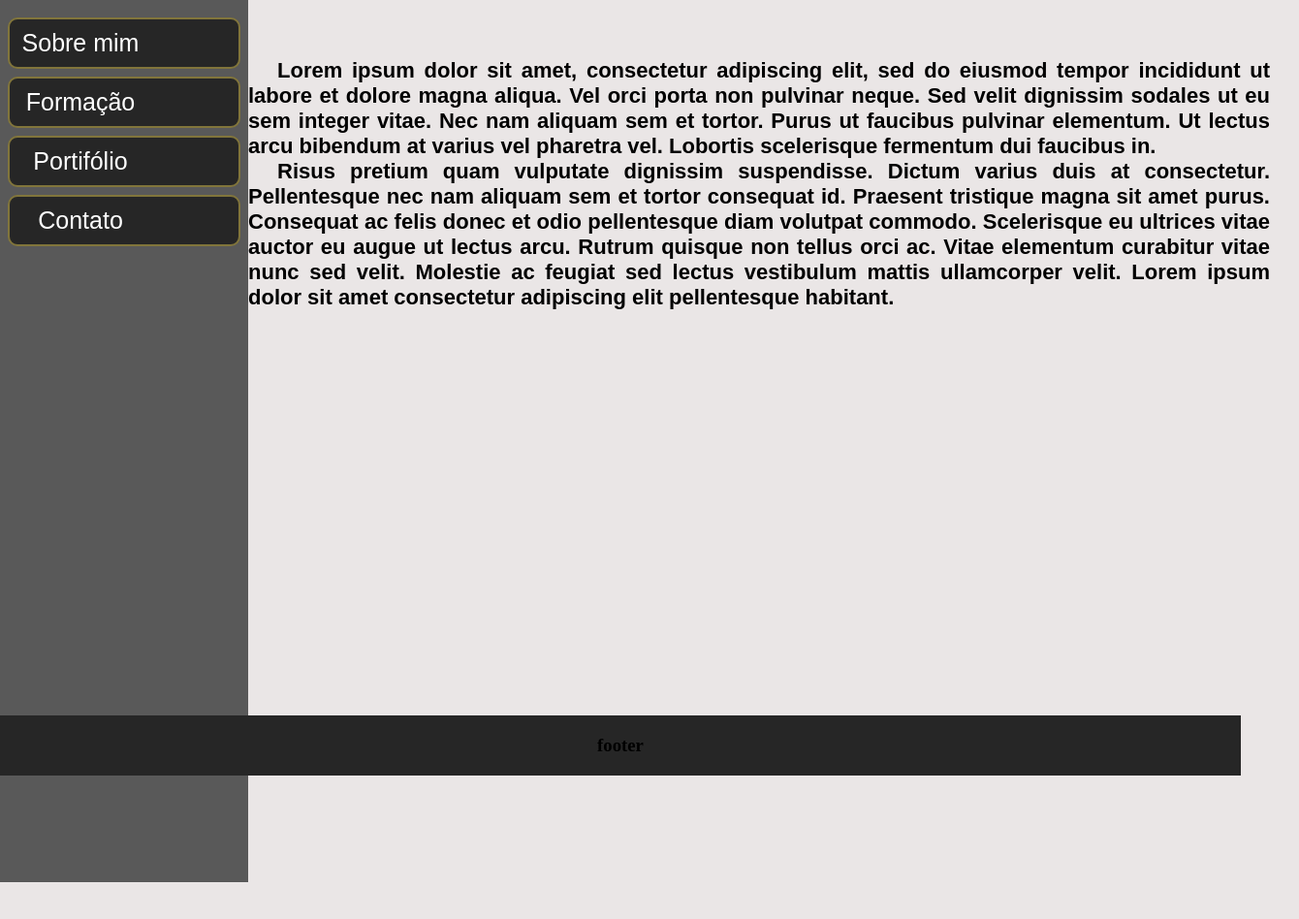
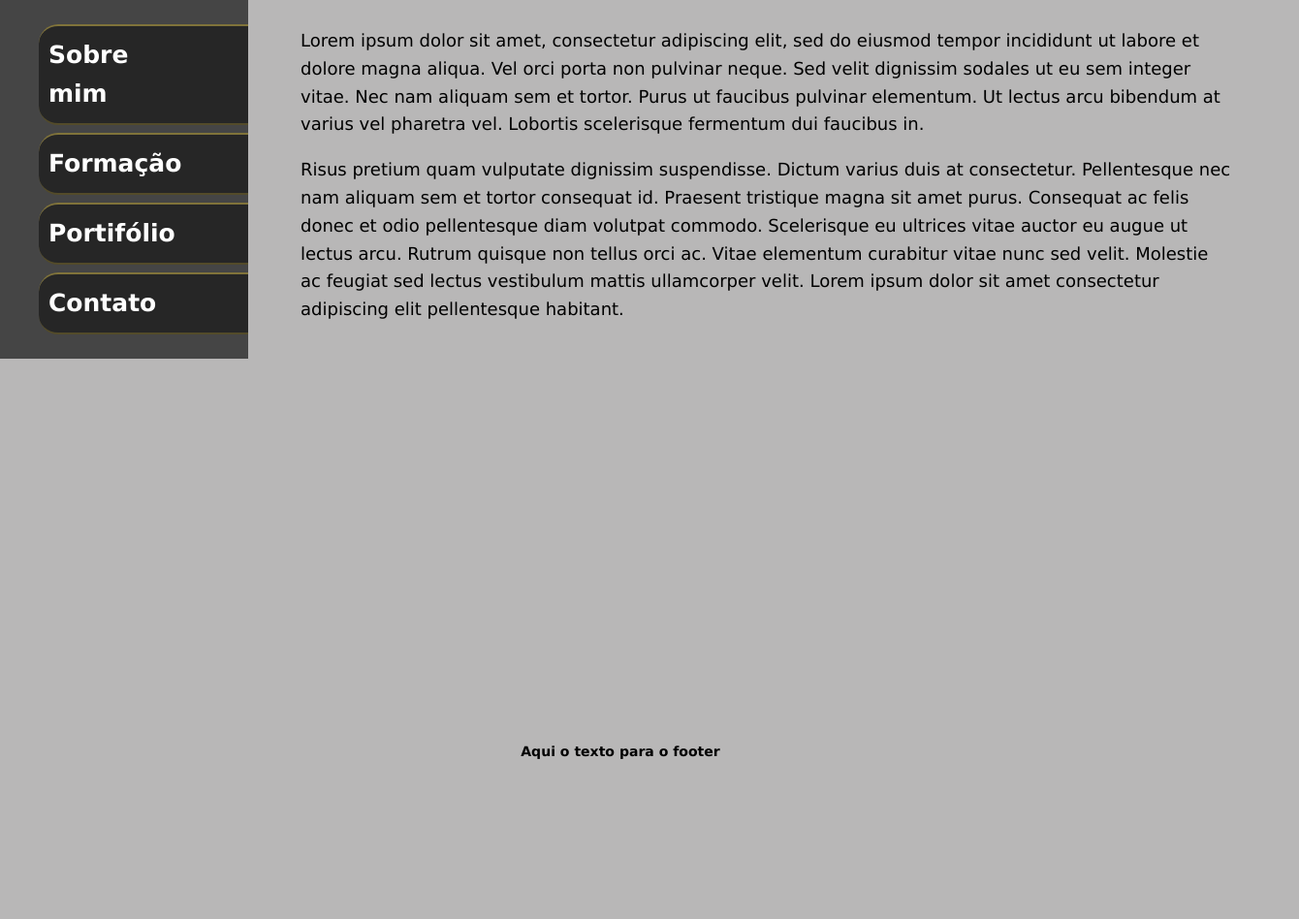
Before and after one commit to pires1945/pires1945.github.io, a plain HTML site: page index.html in a window 1280 px wide. Shown: the whole page at 97% size, 1340 px wide, since content can reach past the window. After the commit the page ends 800 px from the top, so only its background shows below. Drawn offline with Linux system fonts and the light colour scheme.

Commit message:
Ajustado os estilo css

```diff
--- a/index.html
+++ b/index.html
@@ -7,22 +7,23 @@
         <title>Felipe Pires</title>
     </head>
     <body>
-        <section>
-            <nav>
+        <div class="container">
+            <header></header>
+            <aside>
                 <ul>
                     <li><a href="" class="sobre"> Sobre mim</a></li>
                     <li><a href="" class="formacao">Formação</a></li>
                     <li><a href="" class="portifolio">Portifólio</a></li>
                     <li><a href="" class="contato">Contato</a></li>
                 </ul>
-            </nav>
-        </section>
+            </aside>
             <article>
-            <div class="texto">
-                <p>Lorem ipsum dolor sit amet, consectetur adipiscing elit, sed do eiusmod tempor incididunt ut labore et dolore magna aliqua.
+                    <p>
+                        Lorem ipsum dolor sit amet, consectetur adipiscing elit, sed do eiusmod tempor incididunt ut labore et dolore magna aliqua.
                         Vel orci porta non pulvinar neque. Sed velit dignissim sodales ut eu sem integer vitae. Nec nam aliquam sem et tortor.
                         Purus ut faucibus pulvinar elementum. Ut lectus arcu bibendum at varius vel pharetra vel.
-                    Lobortis scelerisque fermentum dui faucibus in. </p>
+                        Lobortis scelerisque fermentum dui faucibus in.
+                    </p>
 
                     <p>
                         Risus pretium quam vulputate dignissim suspendisse. Dictum varius duis at consectetur. Pellentesque nec nam aliquam sem et tortor consequat id. Praesent tristique magna sit amet purus.
@@ -30,10 +31,10 @@
                         Rutrum quisque non tellus orci ac. Vitae elementum curabitur vitae nunc sed velit. Molestie ac feugiat sed lectus vestibulum mattis ullamcorper velit.
                         Lorem ipsum dolor sit amet consectetur adipiscing elit pellentesque habitant.
                     </p>
+            </article>
         </div>
-        </article>
-        <footer>
-            <h3>footer</h3>
+        <footer class="clear">
+            <h3>Aqui o texto para o footer</h3>
         </footer>
     </body>
 </html>
--- a/style.css
+++ b/style.css
@@ -1,69 +1,62 @@
-*{
-    margin: 0px;
+body{
+    background-color: hsl(0, 1%, 72%);
+    font-family: "Lucida Grande", "Lucida Sans Unicode", Verdana, sans-serif;
+    line-height: 1.6;
+    margin: 0;
 }
 
-a{
-    color: white;
-    text-decoration: none;
+.container{
+    margin: 0 auto;
+    width: 100%;
 }
 
-a:active, a:link{
-    color: white;
-
-}
-
-section {
+aside{
+    background-color: hsl(0, 0%, 27%);
     float: left;
-    background-color: hsl(0, 0%, 35%);
     width: 20%;
-}
-
-nav{
-    padding-top: 10px;
-    height: 900px;
 }
 
 ul{
     list-style-type: none;
     font-size: 25px;
-    font-family: Arial, Helvetica, sans-serif;
-    margin:auto;
-    padding-left: 0px;
+    font-weight: bold;
 }
- li {
+
+li{
     background-color: hsl(0, 0%, 15%);
-    margin: 8px;
+    margin: 8px 0 8px 0;
     padding: 10px 100px 10px 10px;
-    border: 2px solid hsla(49, 40%, 41%, 0.849);
-    border-radius: 10px;
+    border-top: 2px solid hsla(49, 40%, 41%, 0.849);
+    border-bottom: 2px solid hsla(49, 35%, 26%, 0.87);
+    border-left: none;
+    box-shadow: 10px;
+    border-radius: 20px 0px 0 20px;
+}
+
+aside a {
+    color: white;
+    text-decoration: none;
+}
+
+a:active a:link{
+    color: white;
+}
+
+article{
+    padding: 10px;
+    width: 75%;
+    float: right;
+    font-size: 18px;
+}
+
+.clear{
+    clear: both;
+}
+
+footer{
+    font-size: 12px;
     text-align: center;
- }
-
-
-
- article{
-    background-color: hsl(0, 8%, 91%);
-    height: 900px;
-    padding: 30px;
+    bottom: 0%;
+    position: fixed;
     width: 100%;
- }
-
- footer {
-    clear: both;
-    text-align: center;
-    width: 100%;
-    background-color: hsl(0, 0%, 15%);
-    padding: 20px 0px 20px 0px;
-    position: fixed;
-    bottom: 0%;
- }
-
- .texto{
-    text-align: justify;
-    font-size: 22px;
-    text-indent: 30px;
-    padding-top: 30px;
-    padding-left: 30px;
-    font-family: Arial, Helvetica, sans-serif;
-    font-weight: 600;
- }
+}
```
Lines whose indentation alone changed are shown as unchanged.
